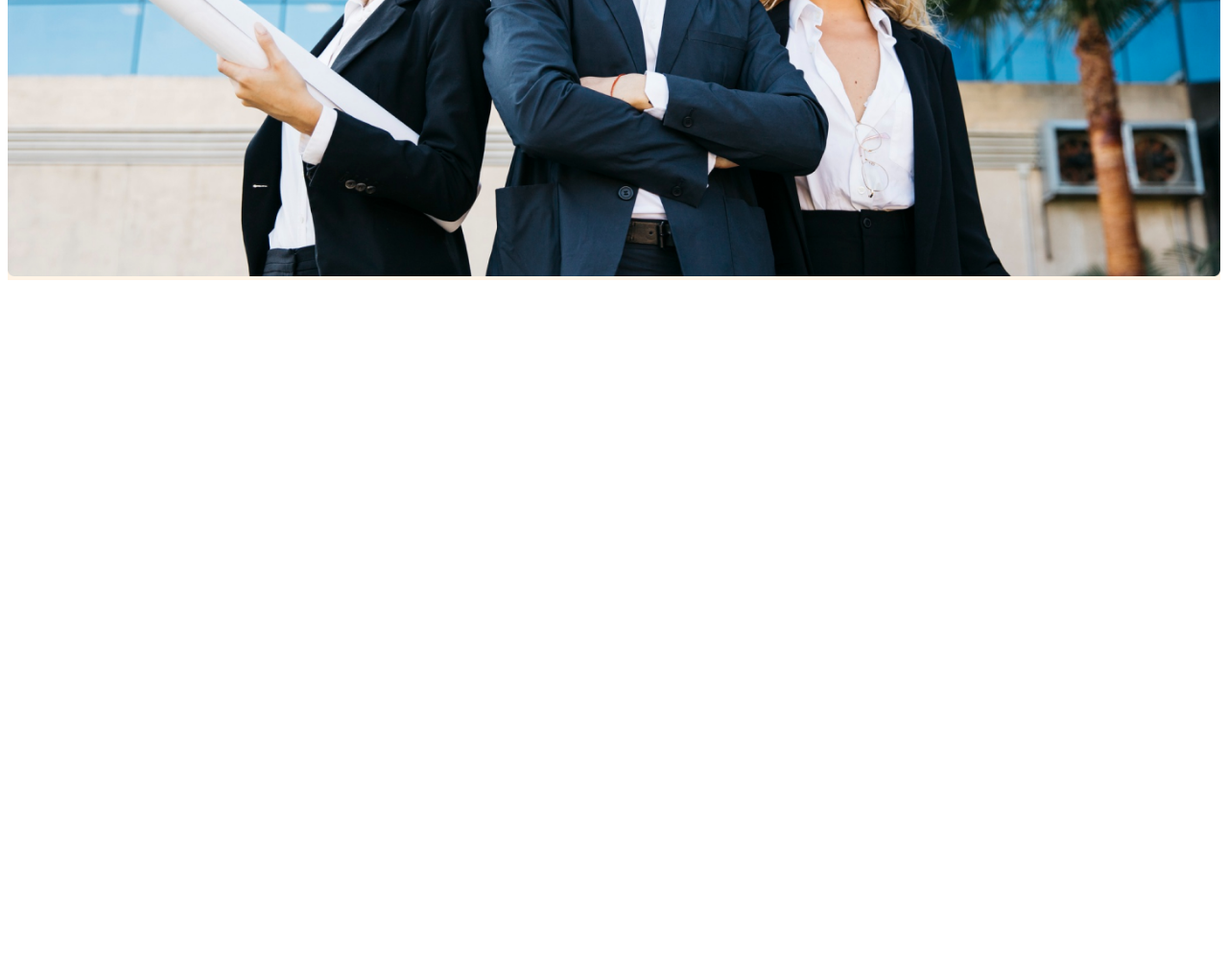
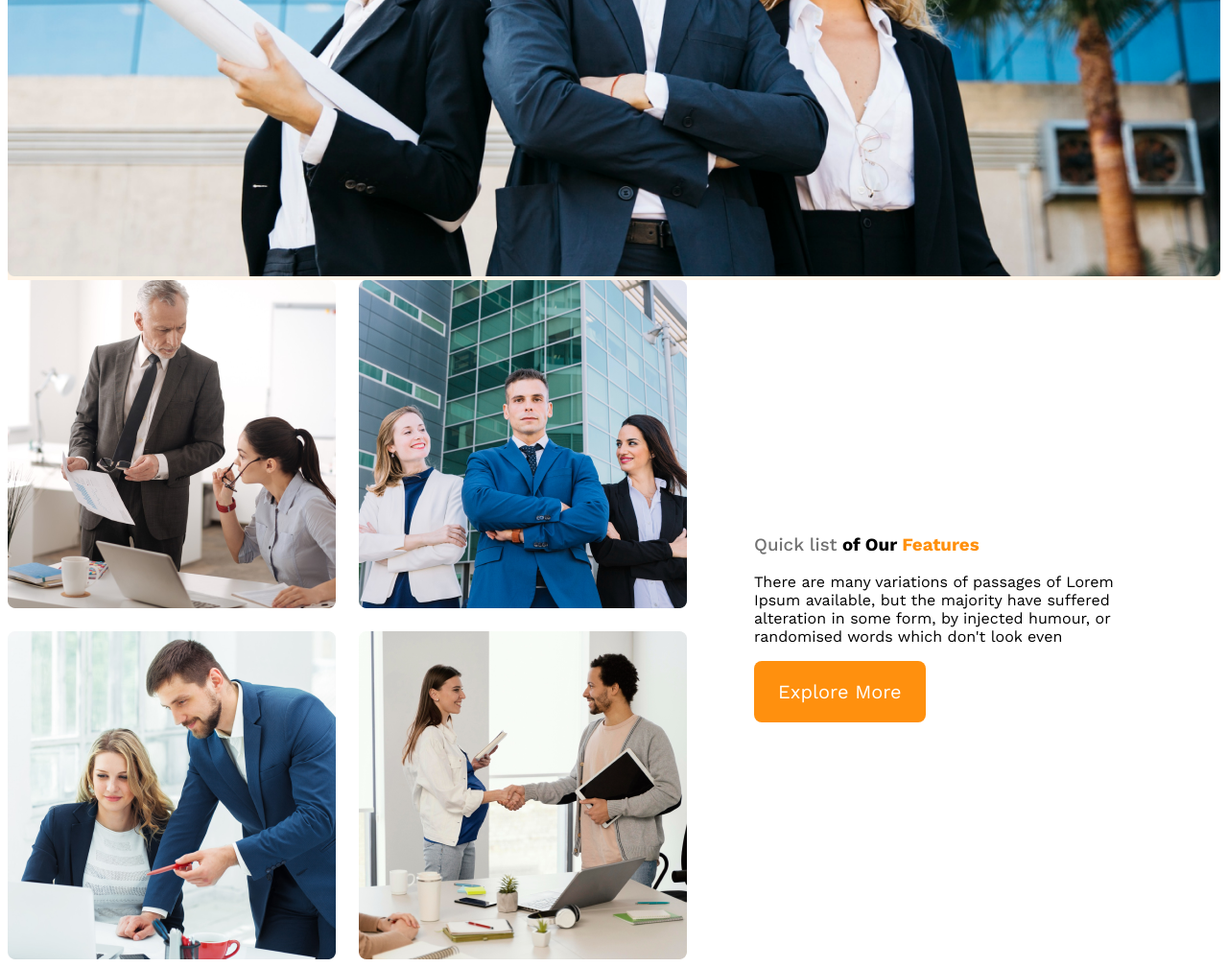
Before and after one commit to Paromesh/g3-architect-website, a plain HTML site: page index.html in a window 1280 px wide. Shown: the part 770-1778 px from the top of the page at 96% size. Before the commit the page ends 1070 px from the top, so only its background shows below. Drawn offline with nearby package versions, Linux system fonts and the light colour scheme.

Commit message:
features content added

```diff
--- a/index.html
+++ b/index.html
@@ -9,6 +9,7 @@
 </head>
 
 <body>
+    <!-- header section start -->
     <header>
         <nav>
             <h3 class="nav-title">G3 Architects</h3>
@@ -30,8 +31,22 @@
             <img src="images/banner.png" alt="">
         </div>
     </header>
+    <!-- header section ended -->
     <main>
-
+        <!-- team section start -->
+        <section class="teams-container">
+            <div class="teams-img-container">
+                <img src="images/team1.png" alt="">
+                <img src="images/team2.png" alt="">
+                <img src="images/team3.png" alt="">
+                <img src="images/team4.png" alt="">
+            </div>
+            <div class="teams-content">
+                <h3 class="teams-title"><span class="quick-list">Quick list</span> <span>of Our</span> <span class="text-features">Features</span></h3>
+                <p class="teams-description">There are many variations of passages of Lorem Ipsum available, but the majority have suffered alteration in some form, by injected humour, or randomised words which don't look even</p>
+                <button class="btn-primary">Explore More</button>
+            </div>
+        </section>
     </main>
     <footer>
 
--- a/styles/architect.css
+++ b/styles/architect.css
@@ -83,3 +83,30 @@ nav li a{
         flex-direction: column;
     }
 }
+/* main styles */
+main{
+    max-width: 1440px;
+    margin: 0 auto;
+}
+/* teams style */
+.teams-container{
+    display: flex;
+    align-items: center;
+}
+.teams-img-container{
+    display: grid;
+    grid-template-columns: repeat(2,1fr);
+    gap: 1.5rem;
+}
+.teams-content{
+    padding-left: 70px;
+    padding-right: 70px;
+}
+.teams-title .quick-list{
+    color: #727272;
+    font-weight: 500;
+}
+.teams-title .text-features{
+    color: #FF900E;
+    font-weight: 700;
+}
```
